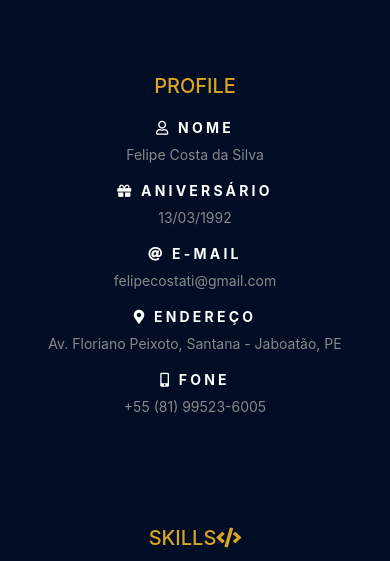
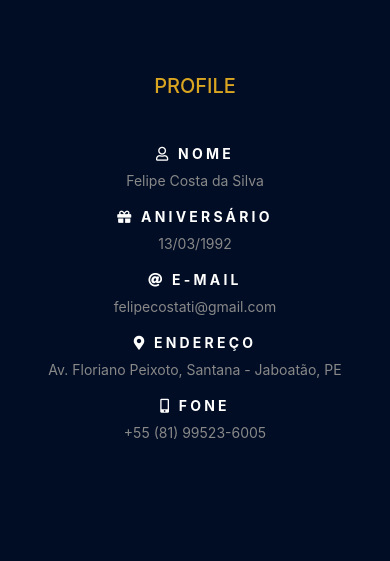
Before and after one commit to felipecosta-silva/felipecosta-silva.github.io, a plain HTML site: page index.html in a window 390 px wide. Shown: the part 996-1557 px from the top of the page. Drawn offline with nearby package versions, Linux system fonts and the light colour scheme.

Commit message:
Update style.css

```diff
--- a/css/style.css
+++ b/css/style.css
@@ -475,7 +475,7 @@ input[type="submit"] {
   }
 
   #about .about-and-skills .profile,
-  #about .about-and-skills .skills,{
+  #about .about-and-skills .skills{
     margin: 40px 0;
     padding-left: 0;
   }
```
